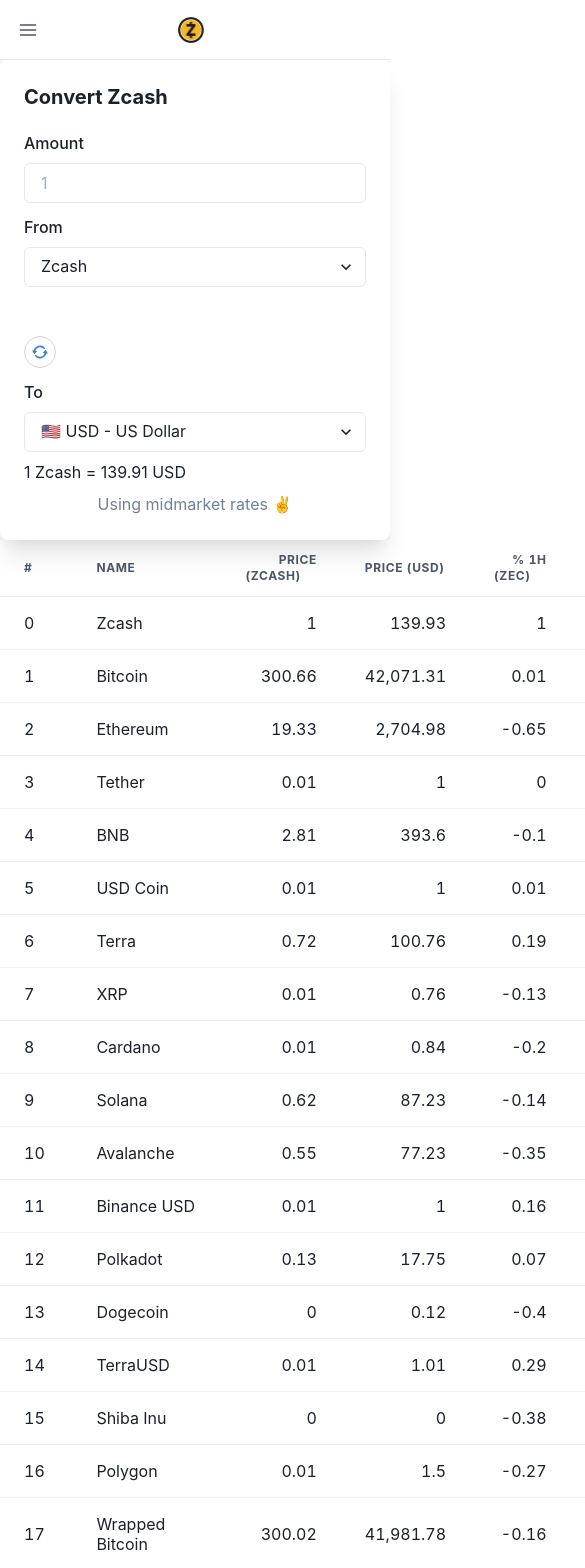
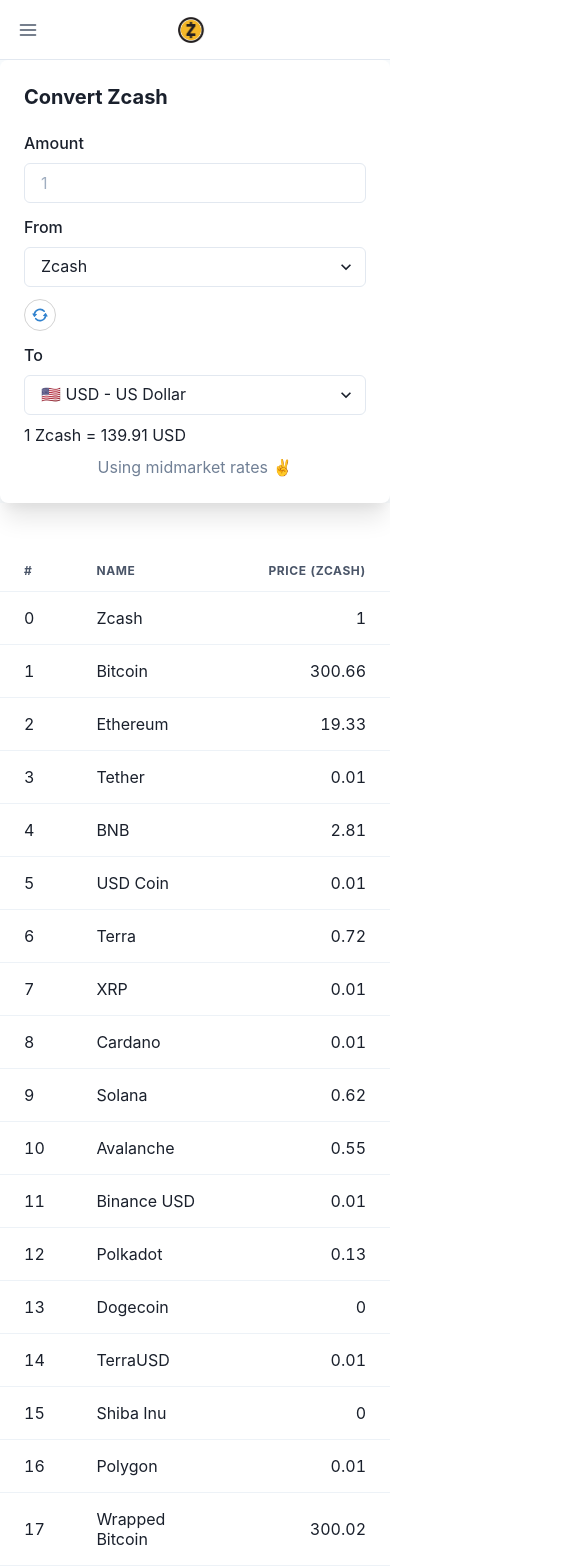
Before and after one commit to nfl0/zecmarketcap, a Next.js app: page / in a window 390 px wide. Shown: the top 1568 px of the page, 585 px wide, since content can reach past the window. Built offline with nearby package versions, Linux system fonts and the light colour scheme.

Commit message:
mobile support

```diff
--- a/components/Converter.tsx
+++ b/components/Converter.tsx
@@ -1,6 +1,7 @@
 // return convereted data
 import { RepeatIcon } from "@chakra-ui/icons";
 import {
+  Box,
   chakra,
   Container,
   Flex,
@@ -91,6 +92,7 @@
       align={"center"}
       justify={"center"}
       bg={useColorModeValue("gray.50", "gray.800")}
+      marginBottom={{ base: 0, sm: 12 }}
     >
       <Container
         maxW={"4xl"}
@@ -132,12 +134,13 @@
             </Select>
           </FormControl>
 
-          <FormControl w={{ base: "10%" }}>
-            <div style={{ height: "37px", width: "1px" }} />
-            <ConvertButton label={"convert"}>
-              <RepeatIcon color="blue.500" onClick={handleButtonClick} />
-            </ConvertButton>
-          </FormControl>
+          <Box marginTop={{ base: 0 }} display="flex">
+            <FormControl w={{ base: "10%" }}>
+              <ConvertButton label={"convert"}>
+                <RepeatIcon color="blue.500" onClick={handleButtonClick} />
+              </ConvertButton>
+            </FormControl>
+          </Box>
 
           <FormControl w={{ base: "100%" }}>
             <FormLabel htmlFor="to">To</FormLabel>
--- a/components/Table.tsx
+++ b/components/Table.tsx
@@ -1,15 +1,21 @@
 /* eslint-disable react/jsx-key */
 import { TriangleDownIcon, TriangleUpIcon } from "@chakra-ui/icons";
-import { chakra, Table, Tbody, Td, Th, Thead, Tr } from "@chakra-ui/react";
-import { useMemo } from "react";
+import { Box, chakra, Table, Tbody, Td, Th, Thead, Tr } from "@chakra-ui/react";
 import { useSortBy, useTable } from "react-table";
 
 interface MainTableProps {
   data: any[];
 }
 export default function MainTable({ data }: MainTableProps) {
-  const columns = useMemo(
-    () => [
+  if (typeof window === "undefined") {
+    return <></>;
+  }
+
+  const width = window.innerWidth;
+  const breakpoint = 620;
+  const columns =
+    width >= breakpoint
+      ? [
           {
             Header: "#",
             accessor: "id",
@@ -28,17 +34,7 @@
             accessor: "priceUSD",
             isNumeric: true,
           },
-      // {
-      //   Header: "% 1h (USD)",
-      //   accessor: "percentChange1hUSD",
 
-      //   isNumeric: true,
-      // },
-      // {
-      //   Header: "% 24h (USD)",
-      //   accessor: "percentChange24hUSD",
-      //   isNumeric: true,
-      // },
           {
             Header: "% 1h (ZEC)",
             accessor: "percentChange1hZEC",
@@ -54,19 +50,28 @@
             accessor: "marketCapZEC",
             isNumeric: true,
           },
-      // {
-      //   Header: "market cap",
-      //   accessor: "marketCap",
-      //   isNumeric: true,
-      // },
-    ],
-    []
-  );
+        ]
+      : [
+          {
+            Header: "#",
+            accessor: "id",
+          },
+          {
+            Header: "name",
+            accessor: "name",
+          },
+          {
+            Header: "price (Zcash)",
+            accessor: "priceZcash",
+            isNumeric: true,
+          },
+        ];
 
   const { getTableProps, getTableBodyProps, headerGroups, rows, prepareRow } =
     useTable({ columns, data }, useSortBy);
 
   return (
+    <Box overflowX="auto" marginTop={{ base: 12, md: 0 }}>
       <Table {...getTableProps()}>
         <Thead>
           {headerGroups.map((headerGroup) => (
@@ -97,7 +102,10 @@
             return (
               <Tr {...row.getRowProps()}>
                 {row.cells.map((cell) => (
-                <Td {...cell.getCellProps()} isNumeric={cell.column.isNumeric}>
+                  <Td
+                    {...cell.getCellProps()}
+                    isNumeric={cell.column.isNumeric}
+                  >
                     {cell.render("Cell")}
                   </Td>
                 ))}
@@ -106,5 +114,6 @@
           })}
         </Tbody>
       </Table>
+    </Box>
   );
 }
```
Lines whose indentation alone changed are shown as unchanged.
